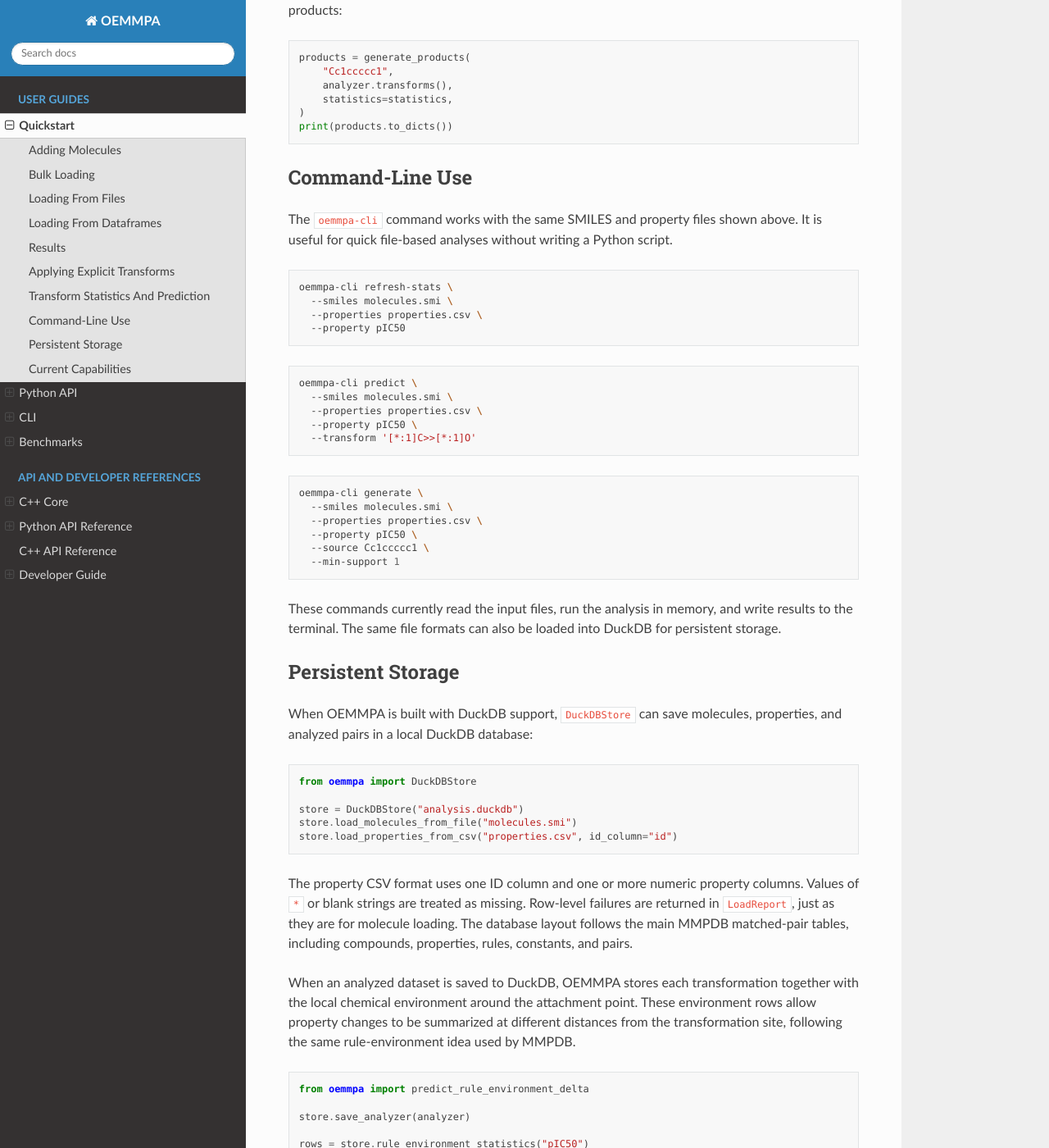
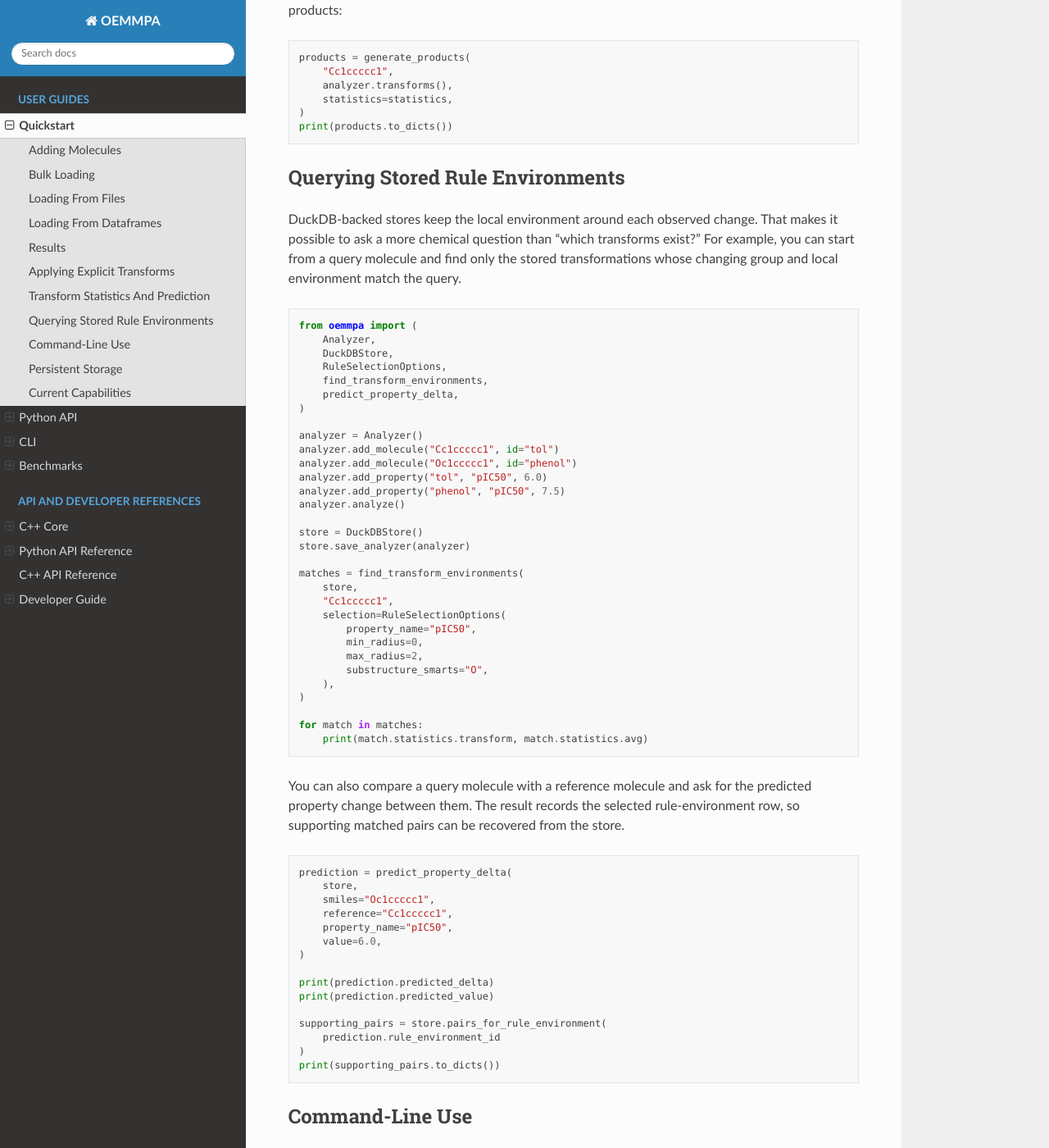
Before and after one commit to scott-arne/oemmpa, a Sphinx documentation site: the page built from docs/quickstart.md, in a window 1280 px wide and 1400 px high, scrolled down 4185 px. Shown: the whole window at 82% size. Built offline with Sphinx 7.4.7 and the Read the Docs theme 3.1.0, drawn with Linux system fonts in a browser that asks for light colours; pages that are not in the unit, such as notebooks, are missing from menus; the version number is read from the project's files by our own code.

Commit message:
docs: describe query environment prediction workflow

````diff
--- a/docs/quickstart.md
+++ b/docs/quickstart.md
@@ -225,6 +225,71 @@ products = generate_products(
 print(products.to_dicts())
 ```
 
+## Querying Stored Rule Environments
+
+DuckDB-backed stores keep the local environment around each observed change.
+That makes it possible to ask a more chemical question than "which transforms
+exist?" For example, you can start from a query molecule and find only the
+stored transformations whose changing group and local environment match the
+query.
+
+```python
+from oemmpa import (
+    Analyzer,
+    DuckDBStore,
+    RuleSelectionOptions,
+    find_transform_environments,
+    predict_property_delta,
+)
+
+analyzer = Analyzer()
+analyzer.add_molecule("Cc1ccccc1", id="tol")
+analyzer.add_molecule("Oc1ccccc1", id="phenol")
+analyzer.add_property("tol", "pIC50", 6.0)
+analyzer.add_property("phenol", "pIC50", 7.5)
+analyzer.analyze()
+
+store = DuckDBStore()
+store.save_analyzer(analyzer)
+
+matches = find_transform_environments(
+    store,
+    "Cc1ccccc1",
+    selection=RuleSelectionOptions(
+        property_name="pIC50",
+        min_radius=0,
+        max_radius=2,
+        substructure_smarts="O",
+    ),
+)
+
+for match in matches:
+    print(match.statistics.transform, match.statistics.avg)
+```
+
+You can also compare a query molecule with a reference molecule and ask for
+the predicted property change between them. The result records the selected
+rule-environment row, so supporting matched pairs can be recovered from the
+store.
+
+```python
+prediction = predict_property_delta(
+    store,
+    smiles="Oc1ccccc1",
+    reference="Cc1ccccc1",
+    property_name="pIC50",
+    value=6.0,
+)
+
+print(prediction.predicted_delta)
+print(prediction.predicted_value)
+
+supporting_pairs = store.pairs_for_rule_environment(
+    prediction.rule_environment_id
+)
+print(supporting_pairs.to_dicts())
+```
+
 ## Command-Line Use
 
 The `oemmpa-cli` command works with the same SMILES and property files shown
````
Also changed, not shown: docs/cpp-core.md (+25 -3 lines), 1 other file.
